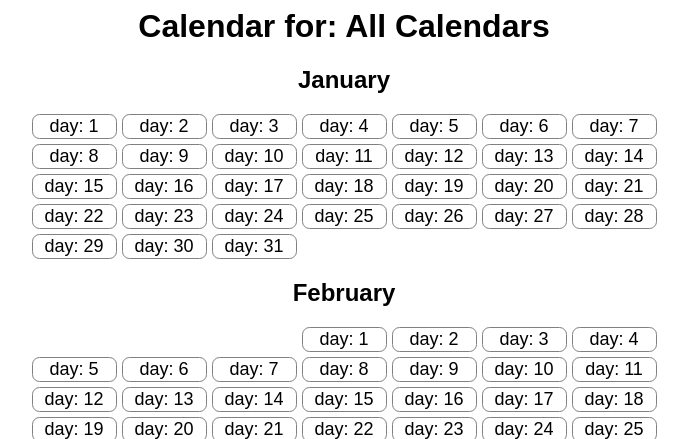
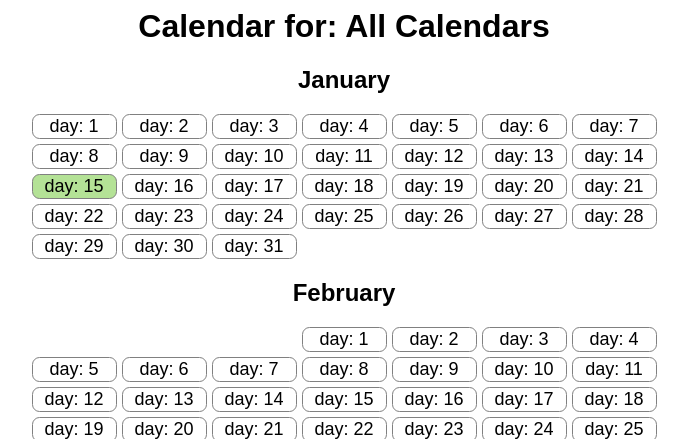
Before and after one commit to TheGreengo/Habitrack, a Django app: page /calendar/all/ in a window 1280 px wide. Shown: the top 439 px of the page, without its empty margins (296-984 px from the left). Run offline with Django 4.2, Linux system fonts and the light colour scheme; tables that the repository leaves empty hold one stand-in row (values such as "Sample post").

Commit message:
marked days show up as green

```diff
--- a/Habitrack/ht/static/ht/style.css
+++ b/Habitrack/ht/static/ht/style.css
@@ -24,6 +24,13 @@
     font-size: large;
 }
 
+.cal-entry-done {
+    background-color: #B4E296;
+    border: gray solid 1.5px;
+    border-radius: 7.5px;
+    font-size: large;
+}
+
 .select-link {
     text-decoration: none;
     color: black;
--- a/Habitrack/ht/templates/ht/calendar.html
+++ b/Habitrack/ht/templates/ht/calendar.html
@@ -16,7 +16,11 @@
                     <div></div>
                     {% endfor %}
                     {% for day in month.days %}
-                    <button class="cal-entry-start">day: {{day.day}}</button>
+                        {% if day.val != None %}
+                            <button class="cal-entry-done">day: {{day.day}}</button>
+                        {% else %}
+                            <button class="cal-entry-start">day: {{day.day}}</button>
+                        {% endif %}
                     {% endfor %}
                 </div>
             </div>
--- a/Habitrack/ht/views.py
+++ b/Habitrack/ht/views.py
@@ -39,7 +39,7 @@ def calendarNum(request, cal_id):
 
 def calendarAll(request):
     template = loader.get_template("ht/calendar.html")
-    months = getCal("cal")
+    months = getCal("all")
 
     return HttpResponse(template.render(
             { "months": months, "title": "All Calendars" },
@@ -62,6 +62,7 @@ def getCal(type: str, id: int = 0) -> dict:
         months[i] = makeCalItem(date(2024,i+1,1))
 
     ents = []
+
     if (type == "bin"):
         ents = BinEntry.objects.filter(habit=id)
 
@@ -69,15 +70,12 @@ def getCal(type: str, id: int = 0) -> dict:
         ents = NumEntry.objects.filter(habit=id)
 
     elif (type == "all"):
-        print()
-        for i in BinEntry.objects.all():
-            ents.append(i)
-        for i in NumEntry.objects.all():
-            ents.append(i)
+        ents = [*BinEntry.objects.all(),*NumEntry.objects.all()]
 
     for ent in ents:
         months[ent.date.month - 1]["days"][ent.date.day - 1]['val']\
             = ent.res
+        print(f"making {ent.date.month}-{ent.date.day} equal to {ent.res}")
 
     print(ents)
 
```
